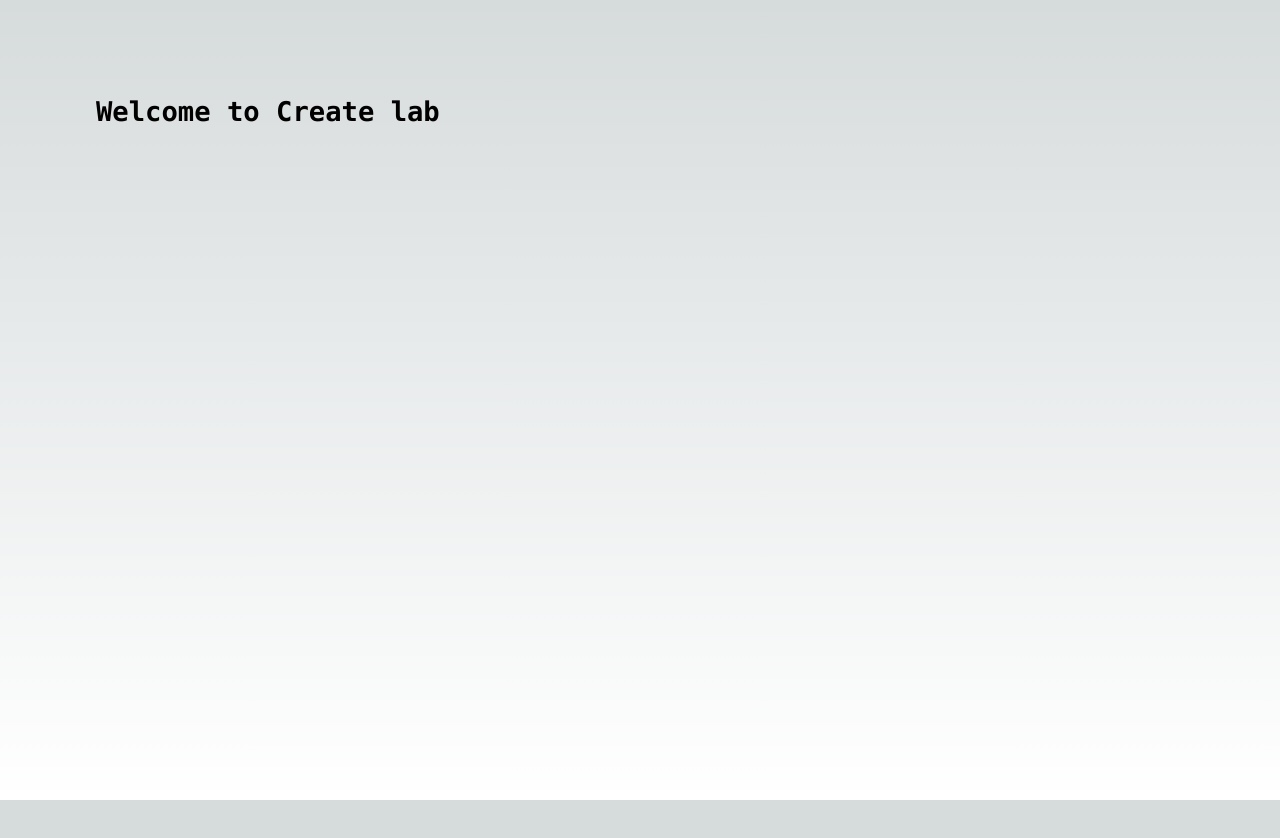
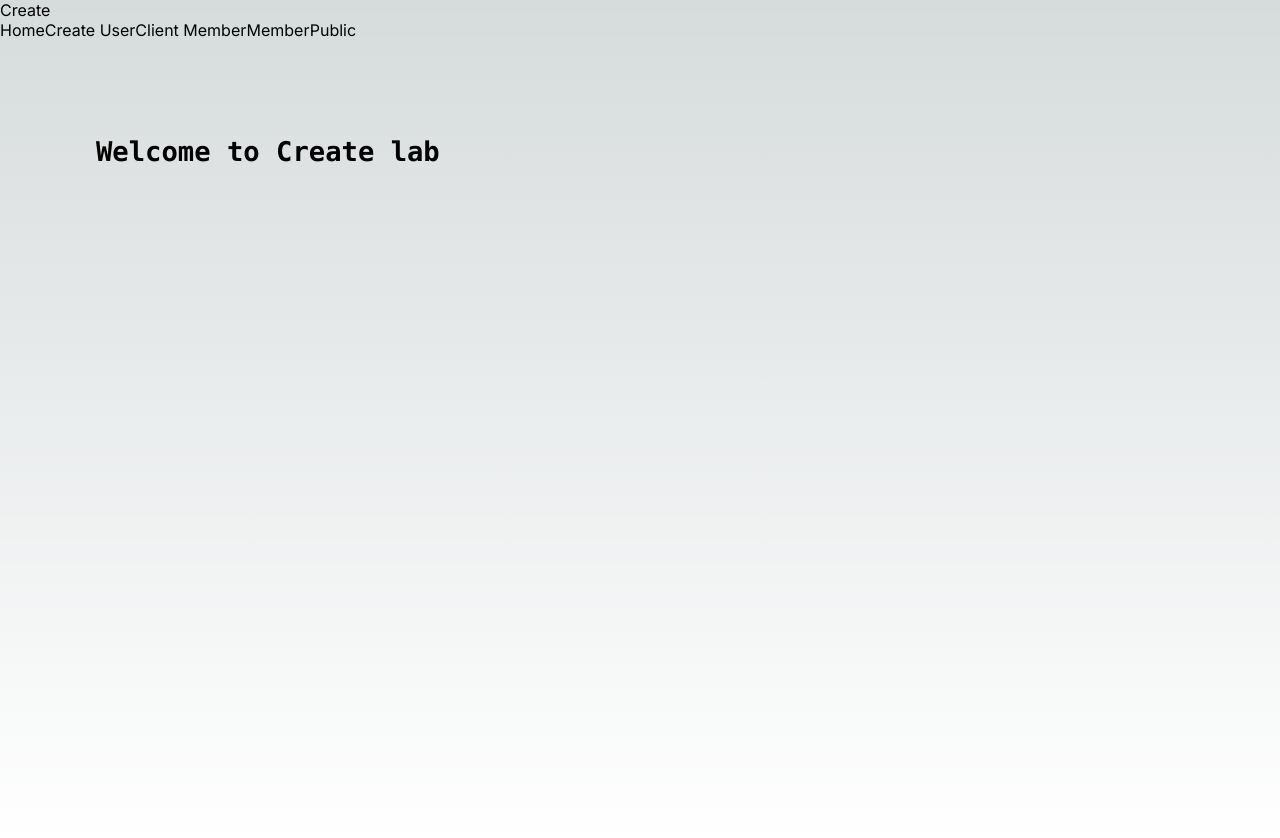
Before and after one commit to Ahuoyiza/create, a Next.js app: page / in a window 1280 px wide. Before the commit the page ends 800 px from the top, so only its background shows below. Built offline with nearby package versions, Linux system fonts and the light colour scheme.

Commit message:
fix: updates
none

none

```diff
--- a/src/app/pages/Denied/page.jsx
+++ b/src/app/Denied/page.jsx
@@ -1,4 +1,3 @@
-import React from 'react'
 
 const Denied = () => {
   return (
--- a/src/app/components/Nav.js
+++ b/src/app/components/Nav.js
@@ -1,10 +1,19 @@
-import React from 'react'
+import Link from "next/link"
 
 const Nav = () => {
   return (
-    <div>
-
-    </div>
+    <header>
+        <nav>
+            <div>Create</div>
+            <div>
+                <Link href="/">Home</Link>
+                <Link href="/CreateUser">Create User</Link>
+                <Link href="/MemberClient">Client Member</Link>
+                <Link href="/Member">Member</Link>
+                <Link href="/Public">Public</Link>
+            </div>
+        </nav>
+    </header>
   )
 }
 
--- a/src/app/layout.js
+++ b/src/app/layout.js
@@ -1,17 +1,23 @@
 import { Inter } from "next/font/google";
 import "./globals.css";
+import Nav from "./components/Nav";
 
 const inter = Inter({ subsets: ["latin"] });
 
 export const metadata = {
-  title: "Create  App",
+  title: "Create App",
   description: "Productivity app for builders",
 };
 
 export default function RootLayout({ children }) {
   return (
     <html lang="en">
-      <body className={inter.className}>{children}</body>
+      <body className={inter.className}>
+        <Nav />
+        <div>
+        {children}
+        </div>
+      </body>
     </html>
   );
 }
```
Also changed, not shown: src/app/CreateUser/CreateUser.js (renamed from src/app/pages/CreateUser/CreateUser.js), src/app/member/page.jsx (renamed from src/app/pages/member/page.jsx), src/app/memberClient/page.jsx (renamed from src/app/pages/memberClient/page.jsx).
